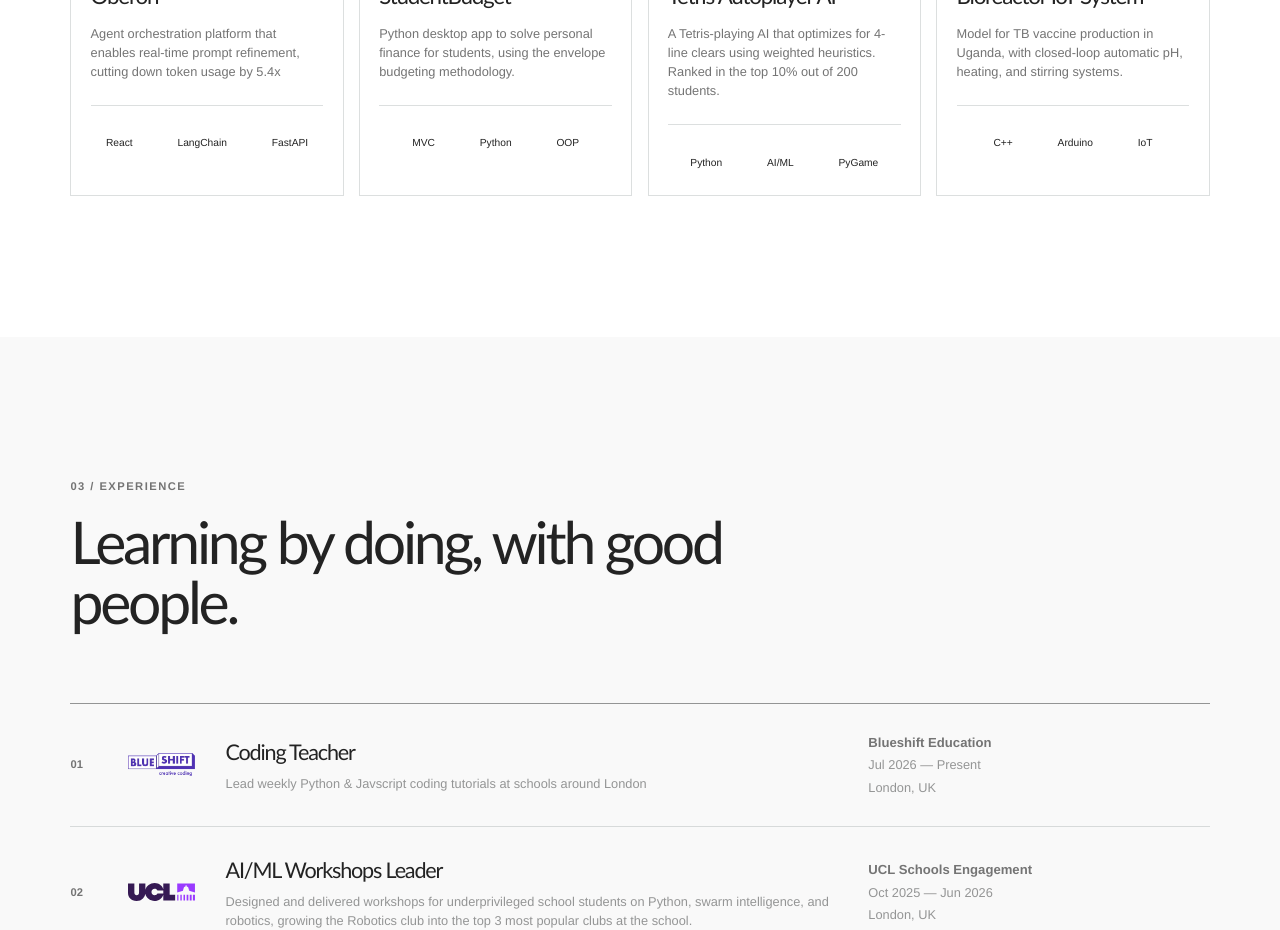
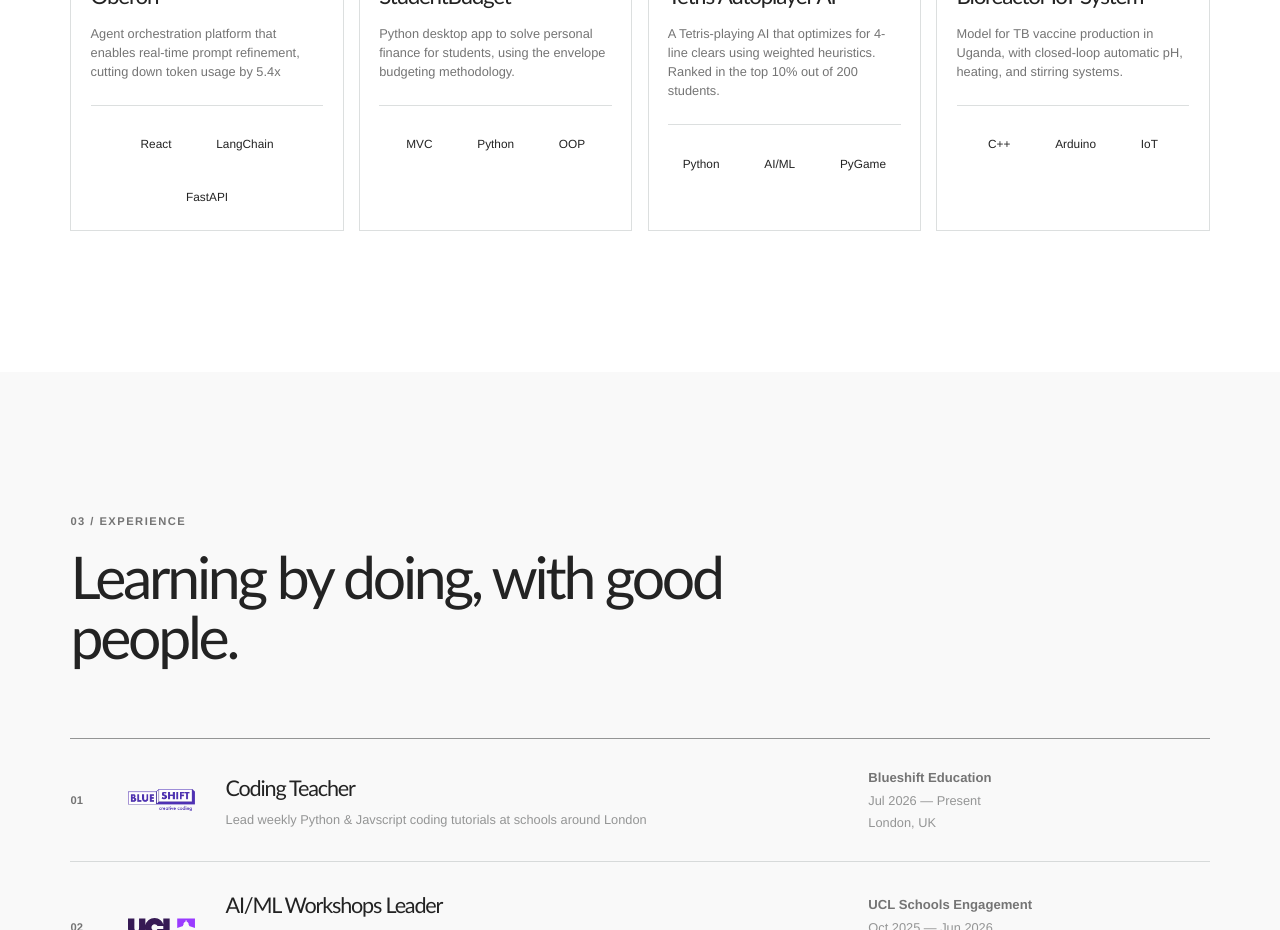
Before and after one commit to Pratik-Harani/portfolio-site, a Next.js app: page / in a window 1280 px wide. Shown: the part 2100-3030 px from the top of the page. Built offline with nearby package versions, Linux system fonts and the light colour scheme.

Commit message:
Increase font size & gap in project footer techs

```diff
--- a/app/globals.css
+++ b/app/globals.css
@@ -148,7 +148,7 @@ em { color: var(--pink); font-family: Georgia, "Times New Roman", serif; font-we
   background: color-mix(var(--paper), var(--ink) 4.5%);
   border: 1.5px solid color-mix(var(--paper), var(--ink) 15%);
   border-radius: 999px; color: var(--ink);
-  font-size: clamp(.64rem, .7vw, .72rem);
+  font-size: clamp(.74rem, .78vw, 1.92rem);
   font-weight: 500;
   color: color-mix(var(--paper), var(--ink) 65%);
   line-height: 1.2;
```
